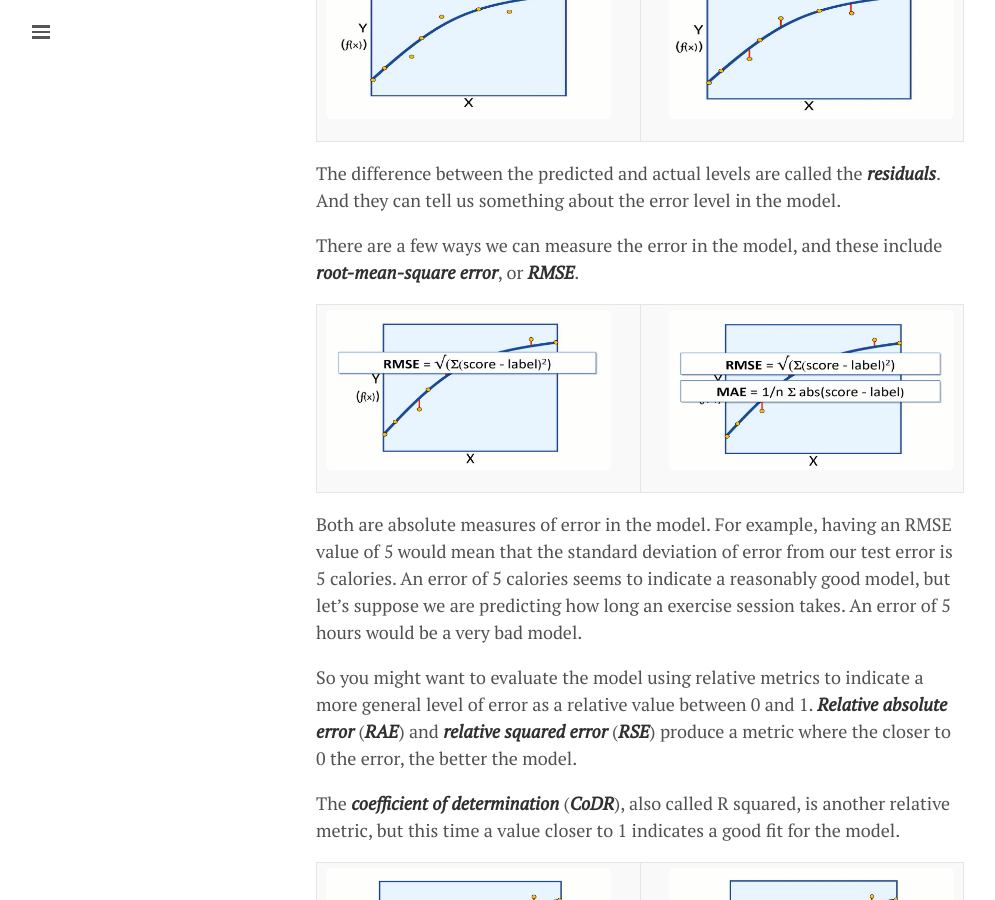
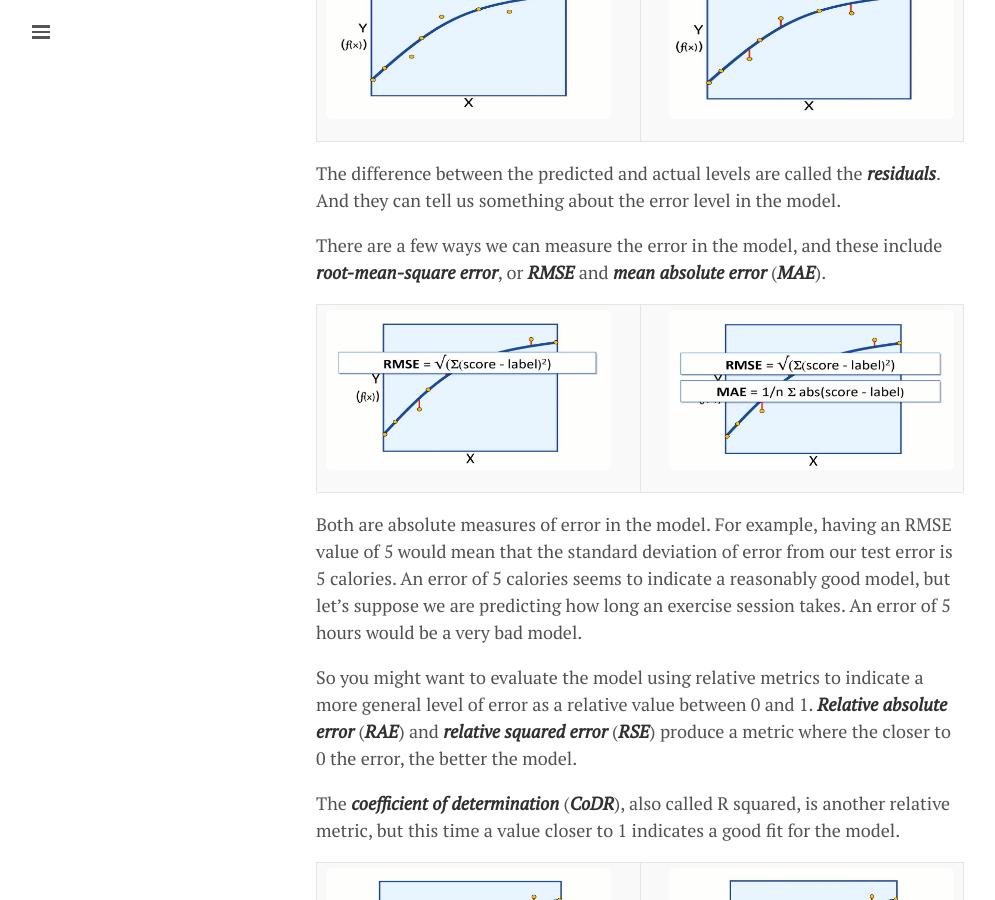
Before and after one commit to lgeurts/lgeurts.github.io, a Jekyll site: the page built from _posts/2018-06-29-artificial-intelligence-basics.md, in a window 1280 px wide and 900 px high, scrolled down 3636 px. Shown: the whole window, without its empty margins (0-995 px from the left). Built offline with Jekyll 4.4.1, drawn with Linux system fonts in a browser that asks for light colours; nearby versions of some CDN libraries.

Commit message:
Update 2018-06-29-artificial-intelligence-basics.md

```diff
--- a/_posts/2018-06-29-artificial-intelligence-basics.md
+++ b/_posts/2018-06-29-artificial-intelligence-basics.md
@@ -98,7 +98,7 @@
 
 The difference between the predicted and actual levels are called the ***residuals***. And they can tell us something about the error level in the model.
 
-There are a few ways we can measure the error in the model, and these include ***root-mean-square error***, or ***RMSE***.
+There are a few ways we can measure the error in the model, and these include ***root-mean-square error***, or ***RMSE*** and ***mean absolute error*** (***MAE***).
 
 :-----------------:|:-----------------:
 <img src="/assets/artificial-intelligence/plotted-chart-5.png" align="left" width="285" height="160" alt=""> | <img src="/assets/artificial-intelligence/plotted-chart-6.png" align="right" width="285" height="160" alt="">
```
